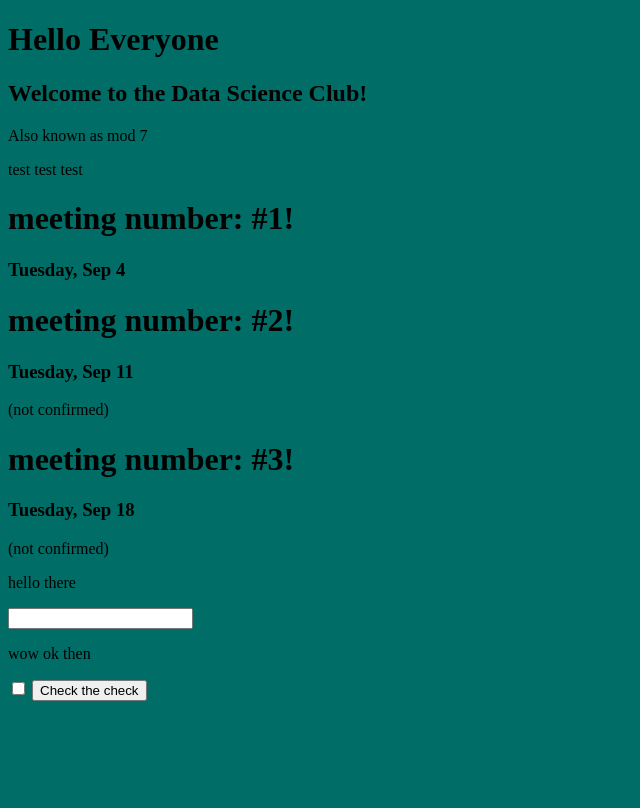
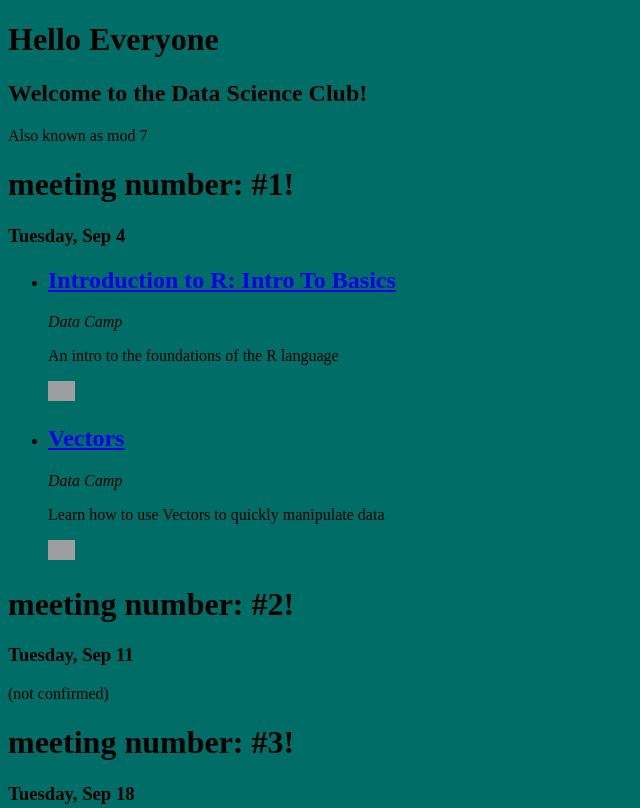
Before and after one commit to MostlyFocusedMike/data-club, a website built with webpack: page index.html in a window 1280 px wide. Shown: the top 808 px of the page, without its empty margins (0-640 px from the left). Built offline with nearby package versions, Linux system fonts and the light colour scheme; some packages are replaced by stand-ins of ours; grey boxes are pictures that could not be loaded.

Commit message:
add rough topics to each meeting

```diff
--- a/src/js/app.js
+++ b/src/js/app.js
@@ -3,8 +3,10 @@ import angular from 'angular'
 import mainController from './controllers/MainController'
 import welcomeCmpt from './components/welcome';
 import meetingsCmpt from './components/meetings';
+import topicsCmpt from './components/topics';
 
 const app  = angular.module("app", []);
 app.controller("MainController", ['$scope', mainController]);
 app.component('welcome', welcomeCmpt)
 app.component('meetings', meetingsCmpt)
+app.component('topics', topicsCmpt)
--- a/src/js/components/meetings/controller.js
+++ b/src/js/components/meetings/controller.js
@@ -1,7 +1,6 @@
 import meetings from '../../constants/meetings'
 
 const meetingsCtrl = function() {
-    this.test = 'test test test';
     this.meetings = meetings;
 }
 
--- a/src/js/components/meetings/template.html
+++ b/src/js/components/meetings/template.html
@@ -3,4 +3,7 @@
     <h1>meeting number: #{{$index + 1}}!</h1>
     <h3>{{meeting.date | date:'EEEE, MMM d' }}</h3>
     <p ng-if='!meeting.confirmed'>(not confirmed)</p>
+    <div>
+        <topics meeting-id='meeting.id'></topics>
+    </div>
 </div>
--- /dev/null
+++ b/src/js/components/topics/controller.js
@@ -0,0 +1,9 @@
+import topics from '../../constants/topics'
+
+const topicsCtrl = function() {
+    this.topics = (meetingId) => {
+        return topics.filter(topic => topic.meeting_id === meetingId)
+    }
+}
+
+export default topicsCtrl;
--- /dev/null
+++ b/src/js/components/topics/index.js
@@ -0,0 +1,12 @@
+import template from './template.html'
+import topicsCtrl from './controller'
+
+const topicsCmpt = {
+    template,
+    controller: topicsCtrl,
+    bindings: {
+        meetingId: '<',
+    }
+}
+
+export default topicsCmpt;
--- /dev/null
+++ b/src/js/components/topics/template.html
@@ -0,0 +1,12 @@
+<ul>
+    <li ng-repeat="topic in $ctrl.topics($ctrl.meetingId)">
+        <div>
+                <h2><a href="{{topic.link}}" target="_blank">{{topic.display_name}}</a></h2>
+                <p><em>{{topic.source}}</em></p>
+                <p>{{topic.description}}</p>
+                <div>
+                    <img ng-src="{{topic.type}}" alt="">
+                </div>
+        </div>
+    </li>
+</ul>
--- /dev/null
+++ b/src/js/constants/constants.js
@@ -0,0 +1,10 @@
+const constants = {
+    NO_LINK: "TBD",
+    VIDEO: "https://png.icons8.com/metro/1600/video-file.png",
+    READING: "https://png.icons8.com/metro/1600/video-file.png",
+    INTERACTIVE: "https://png.icons8.com/metro/1600/video-file.png",
+    DATA_CAMP: "Data Camp",
+    CC_STATISTICS: "Crash Course: Statistics",
+};
+
+export default constants;
--- /dev/null
+++ b/src/js/constants/topics.js
@@ -0,0 +1,57 @@
+import CONSTANTS from './constants'
+
+const topics = [
+    {
+        id: 1,
+        meeting_id: 1,
+        display_name: 'Introduction to R: Intro To Basics',
+        source: CONSTANTS.DATA_CAMP,
+        link: 'https://campus.datacamp.com/courses/free-introduction-to-r/chapter-1-intro-to-basics-1?ex=1',
+        description: 'An intro to the foundations of the R language',
+        duration: 60,
+        type: CONSTANTS.INTERACTIVE,
+    },
+    {
+        id: 2,
+        meeting_id: 1,
+        display_name: 'Vectors',
+        source: CONSTANTS.DATA_CAMP,
+        link: 'https://campus.datacamp.com/courses/free-introduction-to-r/chapter-2-vectors-2?ex=1',
+        description: 'Learn how to use Vectors to quickly manipulate data',
+        duration: 60,
+        type: CONSTANTS.INTERACTIVE,
+    },
+    // {
+    //     id: 3,
+    //     meeting_id: 1,
+    //     display_name: '',
+    //     source: CONSTANTS.CC_STATISTICS,
+    //     link: 'https://campus.datacamp.com/courses/free-introduction-to-r/chapter-2-vectors-2?ex=1',
+    //     description: 'An intro to the foundations of the R language',
+    //     duration: 15,
+    //     type: CONSTANTS.VIDEO,
+    // },
+    // {
+    //     id: 4,
+    //     meeting_id: 1,
+    //     display_name: '',
+    //     source: CONSTANTS.CC_STATISTICS,
+    //     link: 'https://campus.datacamp.com/courses/free-introduction-to-r/chapter-2-vectors-2?ex=1',
+    //     description: 'An intro to the foundations of the R language',
+    //     duration: 15,
+    //     type: CONSTANTS.VIDEO,
+    // },
+]
+
+export default topics;
+
+// {
+//     id: 1,
+//     meeting_id: 1,
+//     display_name: '',
+//     site: '',
+//     link: '',
+//     duration: '',
+//     description: '',
+//     type: '',
+// },
--- a/src/styles/main_style.css
+++ b/src/styles/main_style.css
@@ -1,3 +1,6 @@
 body {
     background: #006d67;
 }
+img {
+    height: 20px;
+}
```
